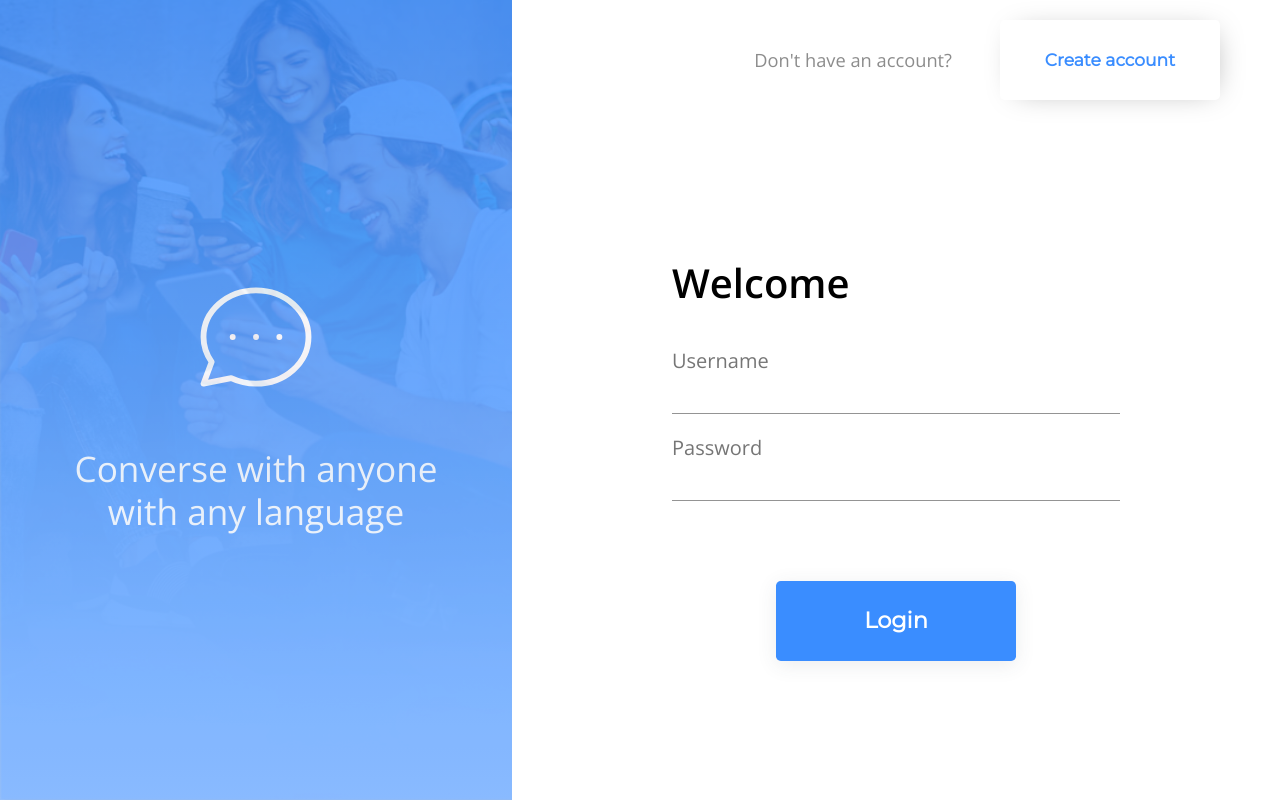
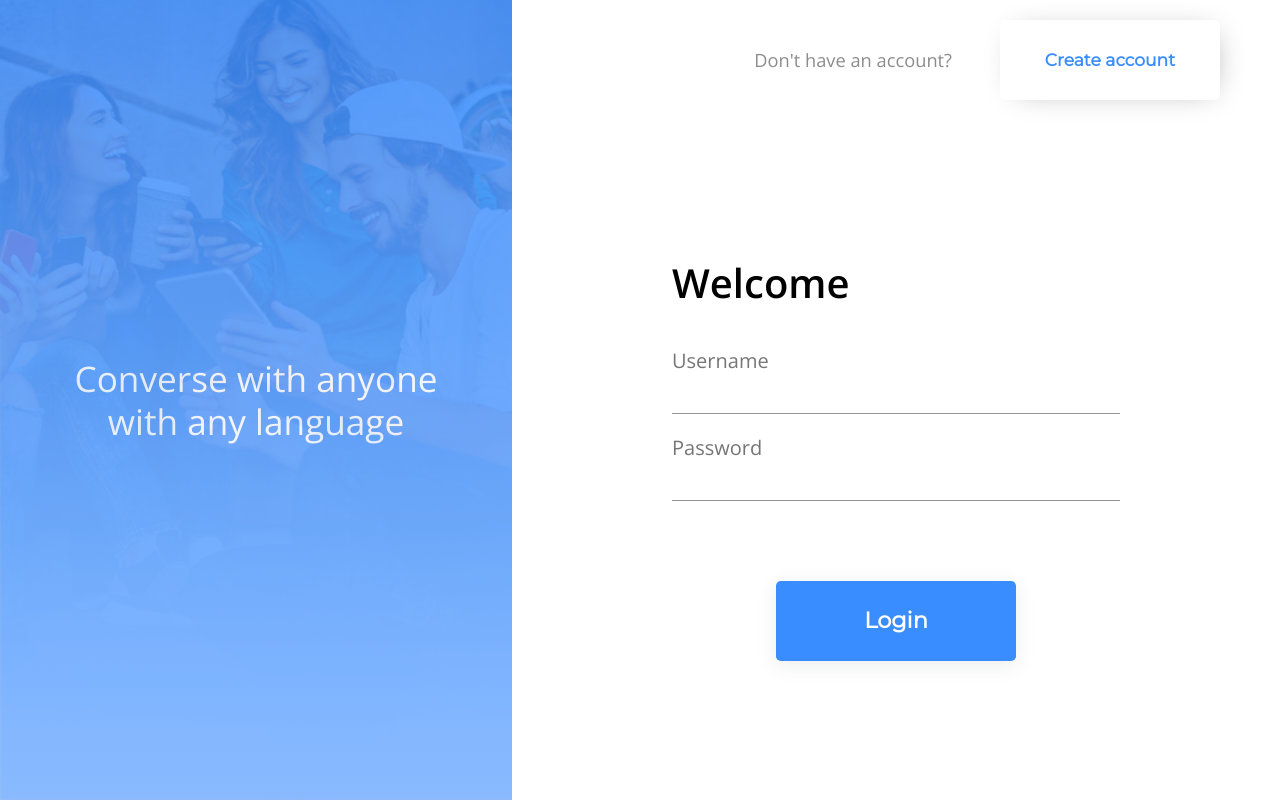
Before and after one commit to rayhook/messenger-6877, a React (Create React App) app in the folder client/: page /login in a window 1280 px wide. Built offline with nearby package versions, Linux system fonts and the light colour scheme.

Commit message:
Convert to TS

```diff
--- a/client/src/Signup.tsx
+++ b/client/src/Signup.tsx
@@ -3,7 +3,6 @@ import { Redirect, useHistory } from "react-router-dom";
 import { Grid, Box, Button, FormControl, TextField, Typography, Theme } from "@material-ui/core";
 import { makeStyles, createStyles } from "@material-ui/core/styles";
 import sideImg from "./resources/bg-img.png";
-import { ChatIcon } from "./resources/ChatIcon";
 import { AuthContext } from "./context/AuthContext";
 import { Classes } from "./types";
 
@@ -46,11 +45,6 @@ export const useStyles = makeStyles((theme: Theme) =>
       opacity: "15%",
       top: "0rem",
       left: "0rem"
-    },
-    ChatIcon: {
-      width: theme.spacing(35),
-      height: theme.spacing(35),
-      marginBottom: theme.spacing(10)
     },
 
     loginRegisterFormContanier: {
@@ -210,7 +204,6 @@ export const RightGrid = ({
 export const SideImgColumn = ({ classes }: { classes: Classes }) => (
   <Box className={classes.sideImgContainer}>
     <Box className={classes.iconTitleContainer}>
-      <ChatIcon className={classes.ChatIcon} />
       <Typography variant="h4">Converse with anyone</Typography>
       <Typography variant="h4">with any language</Typography>
     </Box>
--- a/client/src/hooks/useGetNewMessages.js
+++ b/client/src/hooks/useGetNewMessages.ts
@@ -1,6 +1,7 @@
 import { useContext, useEffect } from "react";
 import { ActiveChatContext } from "../context/ActiveChatContext";
 import { axiosInstance } from "../API/axiosConfig";
+import { getErrorMessage, reportError } from "../utils/catchError";
 
 const useGetNewMessages = () => {
   const { activeChat, setActiveChat } = useContext(ActiveChatContext);
@@ -22,25 +23,28 @@ const useGetNewMessages = () => {
       if (newConversation && newConversation.length > 0) {
         setActiveChat((prevState) => ({
           ...prevState,
-          conversations: [...prevState.conversations, ...newConversation],
-          messages: [...prevState.messages, ...newMessages],
+          conversations: [...prevState.conversations, ...(newConversation || [])],
+          messages: [...(prevState.messages || []), ...(newMessages || [])],
           lastMessageId: last_message_id,
           lastConversationId: last_conversation_id
         }));
       } else if (newMessages && newMessages.length > 0) {
         setActiveChat((prevState) => ({
           ...prevState,
-          messages: [...prevState.messages, ...newMessages],
+          messages: [...(prevState.messages || []), ...(newMessages || [])],
           lastMessageId: last_message_id
         }));
       }
     } catch (error) {
-      console.error("Error fetching new messages", error.message);
+      reportError({
+        customMessage: "Error fetching new messages",
+        message: getErrorMessage(error)
+      });
     }
   };
 
   useEffect(() => {
-    let intervalId;
+    let intervalId: ReturnType<typeof setInterval>;
     intervalId = setInterval(() => getNewMessages(), 7000);
 
     return () => {
--- a/client/src/resources/ChatIcon.js
+++ /dev/null
@@ -1,13 +0,0 @@
-import { SvgIcon } from "@material-ui/core";
-export const ChatIcon = (props) => (
-  <SvgIcon {...props}>
-    <svg xmlns="http://www.w3.org/2000/svg" fill="none" viewBox="0 0 24 24" stroke="white">
-      <path
-        strokeLinecap="round"
-        strokeLinejoin="round"
-        strokeWidth="1"
-        d="M8 12h.01M12 12h.01M16 12h.01M21 12c0 4.418-4.03 8-9 8a9.863 9.863 0 01-4.255-.949L3 20l1.395-3.72C3.512 15.042 3 13.574 3 12c0-4.418 4.03-8 9-8s9 3.582 9 8z"
-      />
-    </svg>
-  </SvgIcon>
-);
```
